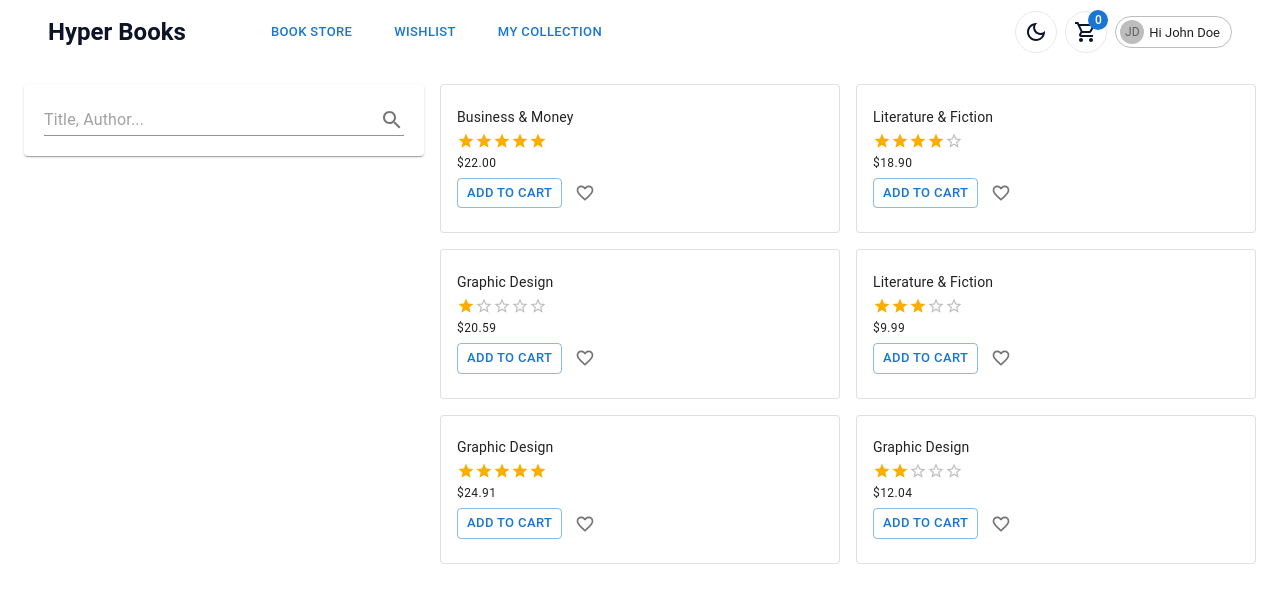
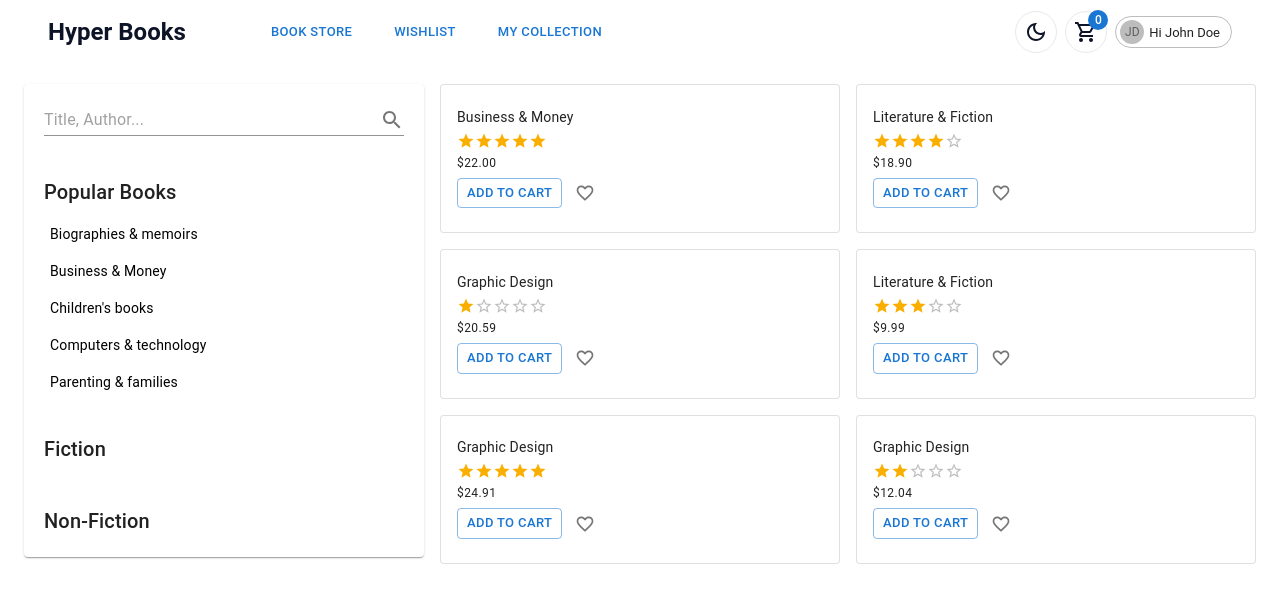
Before and after one commit to Jon-Felipe/hyperbooks, a React (Vite) app: page / in a window 1280 px wide. Shown: the top 602 px of the page. Built offline with nearby package versions, Linux system fonts and the light colour scheme.

Commit message:
displaying popular books filter list

```diff
--- a/src/components/SideFilters.tsx
+++ b/src/components/SideFilters.tsx
@@ -3,6 +3,11 @@ import Paper from '@mui/material/Paper';
 import TextField from '@mui/material/TextField';
 import InputAdornment from '@mui/material/InputAdornment';
 import SearchOutlinedIcon from '@mui/icons-material/SearchOutlined';
+import Box from '@mui/material/Box';
+import Typography from '@mui/material/Typography';
+
+// extras
+import { popularBooks } from '../utils/constants';
 
 type Props = {};
 
@@ -22,6 +27,36 @@ function SideFilters({}: Props) {
           ),
         }}
       />
+      {/* Popular filter */}
+      <Box sx={{ marginTop: '40px' }}>
+        <Typography variant='h6' component='p'>
+          Popular Books
+        </Typography>
+        {popularBooks.map((book) => (
+          <Box key={book.id} sx={{ margin: '15px 0' }}>
+            <Typography
+              variant='body2'
+              component='button'
+              sx={{ bgcolor: 'transparent', border: 'none', cursor: 'pointer' }}
+              onClick={() => console.log('popular books')}
+            >
+              {book.name}
+            </Typography>
+          </Box>
+        ))}
+      </Box>
+      {/* Fiction filter */}
+      <Box sx={{ marginTop: '40px' }}>
+        <Typography variant='h6' component='p'>
+          Fiction
+        </Typography>
+      </Box>
+      {/* Non-Fiction filter */}
+      <Box sx={{ marginTop: '40px' }}>
+        <Typography variant='h6' component='p'>
+          Non-Fiction
+        </Typography>
+      </Box>
     </Paper>
   );
 }
--- a/src/utils/constants.ts
+++ b/src/utils/constants.ts
@@ -1,4 +1,4 @@
-import { BookType } from './types';
+import { BookCategoryType, BookType } from './types';
 
 export const dummy_books: BookType[] = [
   {
@@ -50,3 +50,26 @@ export const dummy_books: BookType[] = [
     price: 12.04,
   },
 ];
+
+export const popularBooks: BookCategoryType[] = [
+  {
+    id: 1,
+    name: 'Biographies & memoirs',
+  },
+  {
+    id: 2,
+    name: 'Business & Money',
+  },
+  {
+    id: 3,
+    name: "Children's books",
+  },
+  {
+    id: 4,
+    name: 'Computers & technology',
+  },
+  {
+    id: 5,
+    name: 'Parenting & families',
+  },
+];
--- a/src/utils/types.ts
+++ b/src/utils/types.ts
@@ -6,3 +6,8 @@ export type BookType = {
   rating: number;
   price: number;
 };
+
+export type BookCategoryType = {
+  id: number;
+  name: string;
+};
```
